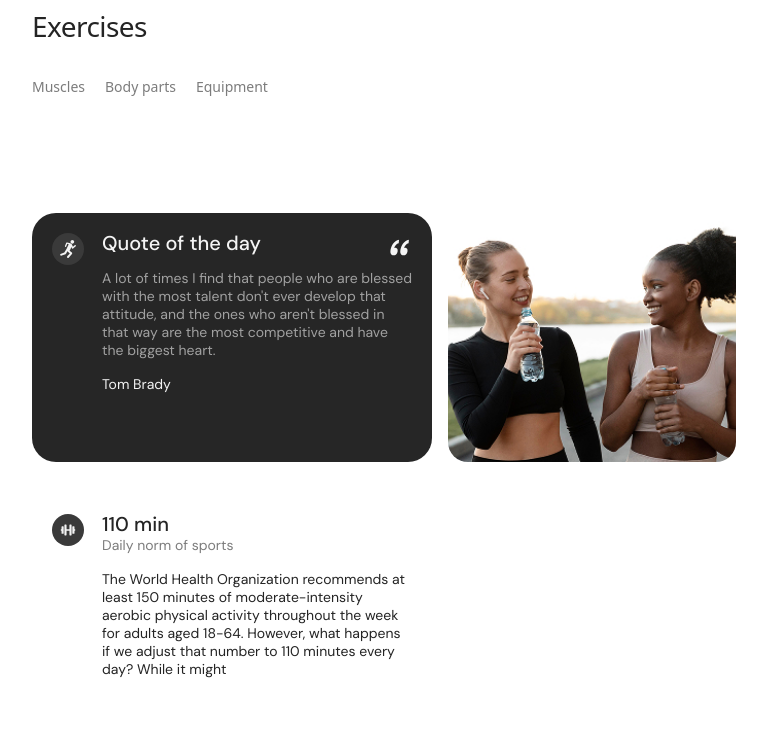
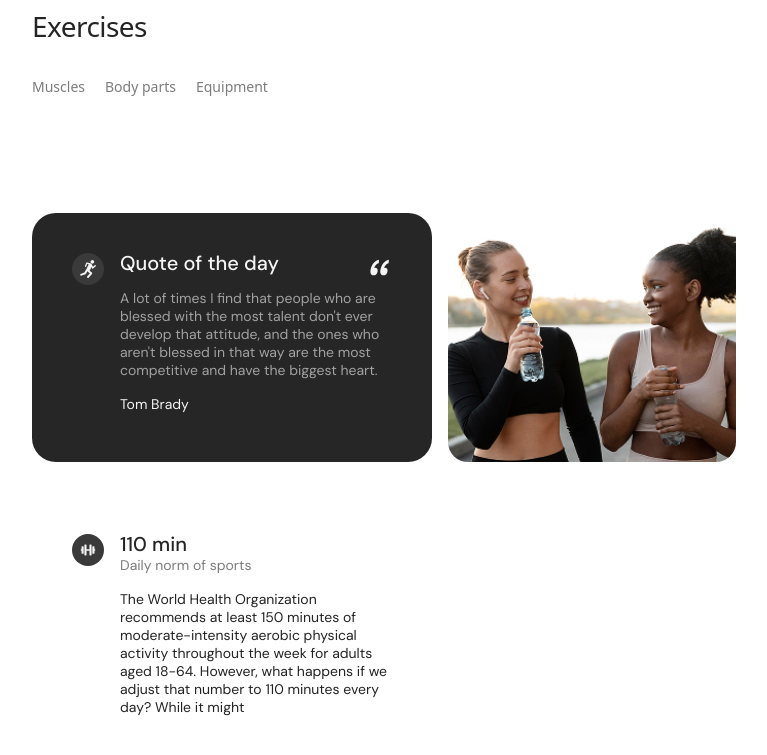
Before and after one commit to Darymee/your-energy, a website built with Vite: page src/index.html in a window 1280 px wide. Shown: the part 93-848 px from the top of the page, without its empty margins (256-1023 px from the left). Built offline with nearby package versions, Linux system fonts and the light colour scheme; no server answers.

Commit message:
fix style

```diff
--- a/src/css/layout/exercises.css
+++ b/src/css/layout/exercises.css
@@ -207,7 +207,6 @@
 }
 
 .quote-card-author {
-  margin: 0;
   font-weight: 400;
   font-size: 14px;
   line-height: 1.28571;
@@ -258,14 +257,19 @@
     margin-bottom: 32px;
   }
 
+  .exercises-wrap-info p:first-child {
+    font-size: 24px;
+  }
+
   .quote-card {
     max-width: 400px;
     height: 249px;
+    padding: 40px;
+    gap: 16px;
   }
 
   .quote-img {
     width: 100%;
-    /* width: 288px; */
     height: 249px;
   }
 
```
